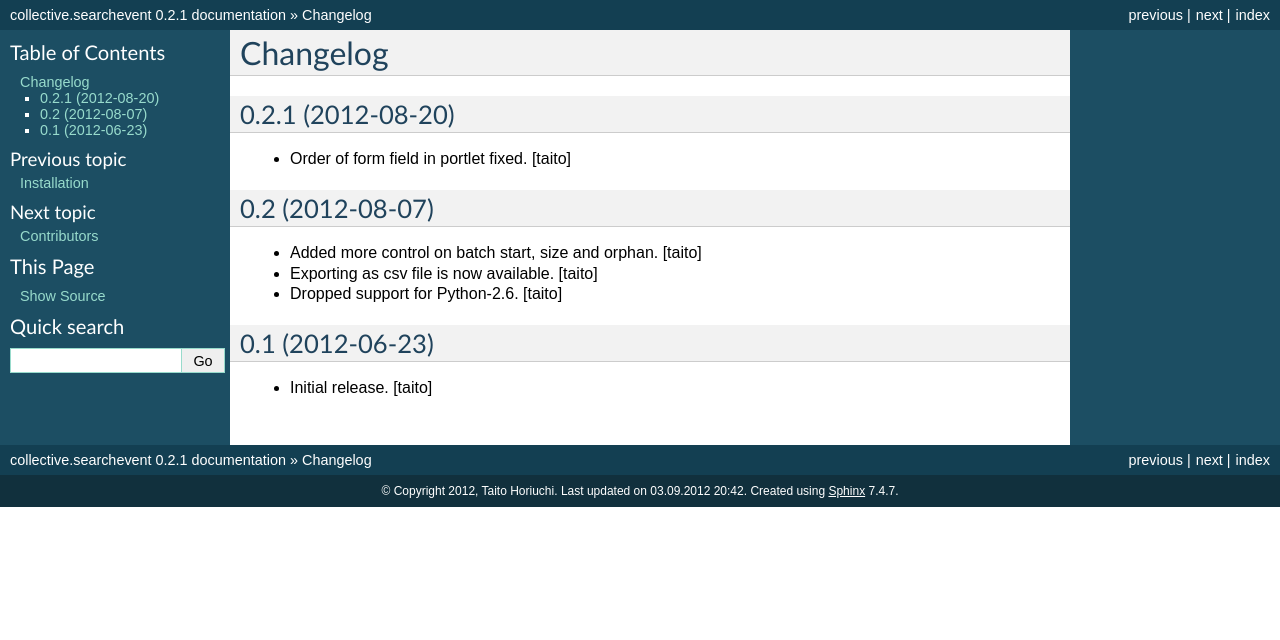
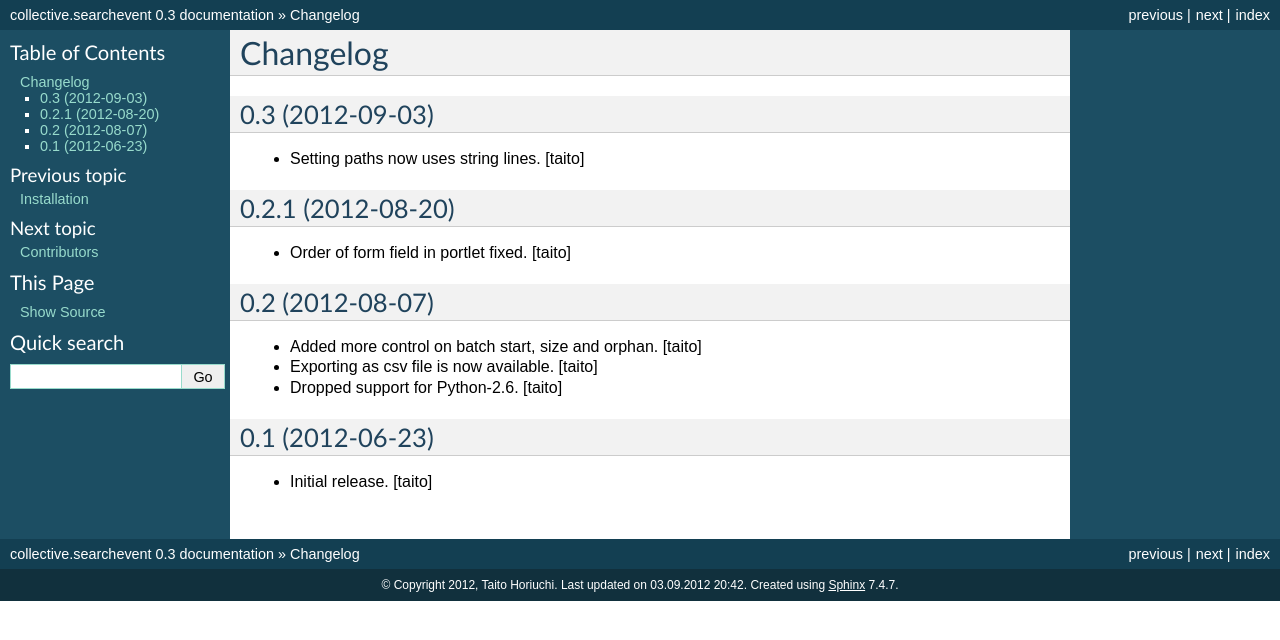
Before and after one commit to collective/collective.searchevent, a Sphinx documentation site: the page built from collective/searchevent/docs/HISTORY.rst, in a window 1280 px wide. Shown: the top 640 px of the page. Built offline with Sphinx 7.4.7, drawn with Linux system fonts in a browser that asks for light colours.

Commit message:
Documentation updated

```diff
--- a/collective/searchevent/docs/HISTORY.rst
+++ b/collective/searchevent/docs/HISTORY.rst
@@ -1,5 +1,10 @@
 Changelog
 ---------
+
+0.3 (2012-09-03)
+================
+
+- Setting paths now uses string lines. [taito]
 
 0.2.1 (2012-08-20)
 ==================
--- a/collective/searchevent/docs/README.rst
+++ b/collective/searchevent/docs/README.rst
@@ -20,8 +20,8 @@ The separation of each values are done by '``|``'.
 Tested with
 -----------
 
+* Plone-4.2.1 [taito]
 * Plone-4.2 [taito]
-* Plone-4.1.6 [taito]
 
 Further Documentation URL
 -------------------------
--- a/collective/searchevent/docs/conf.py
+++ b/collective/searchevent/docs/conf.py
@@ -41,9 +41,9 @@ copyright = u'2012, Taito Horiuchi'
 # |version| and |release|, also used in various other places throughout the
 # built documents.
 # The short X.Y version.
-version = '0.2'
+version = '0.3'
 # The full version, including alpha/beta/rc tags.
-release = '0.2.1'
+release = '0.3'
 
 # The language for content autogenerated by Sphinx. Refer to documentation
 # for a list of supported languages.
```
